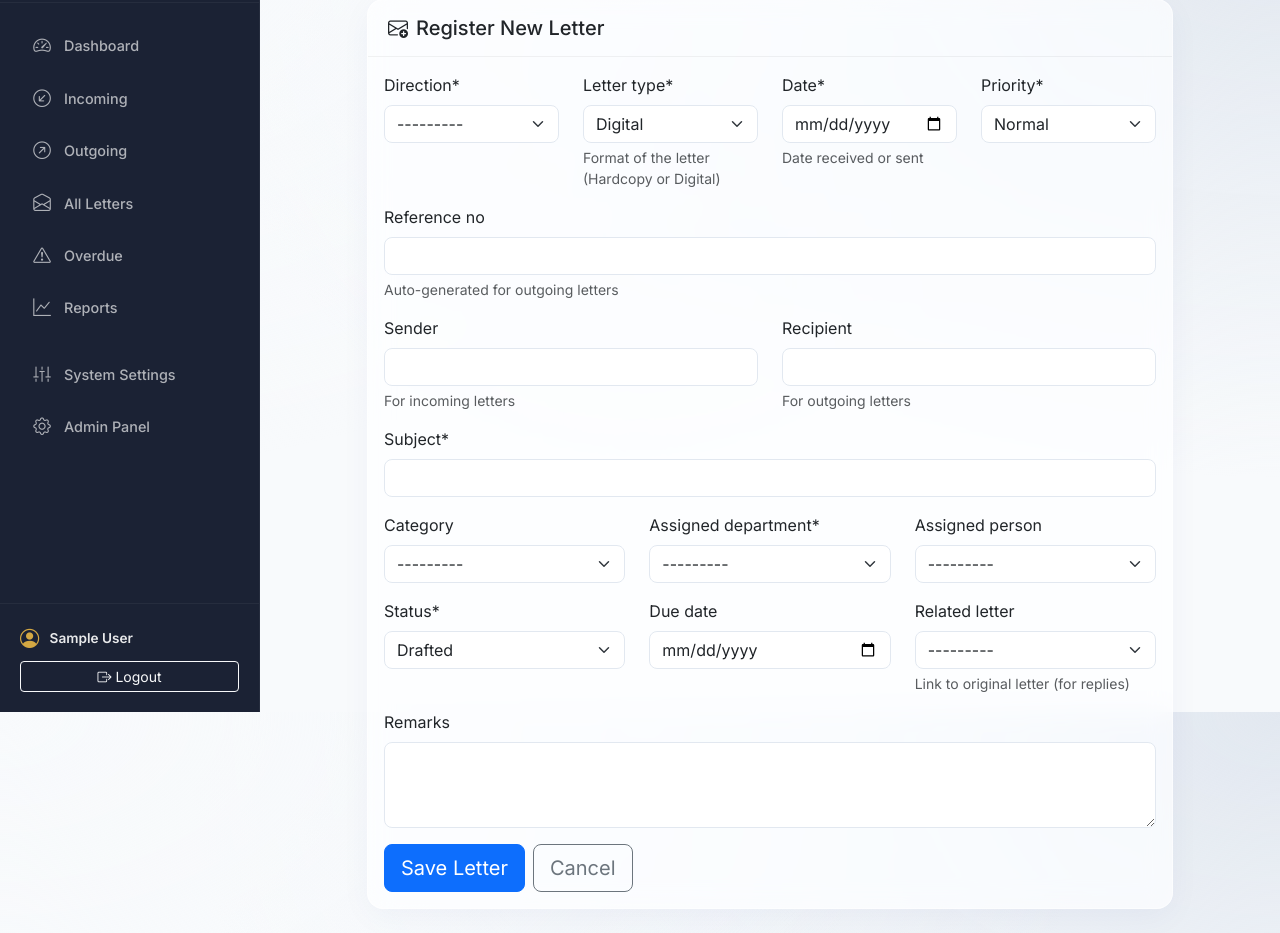
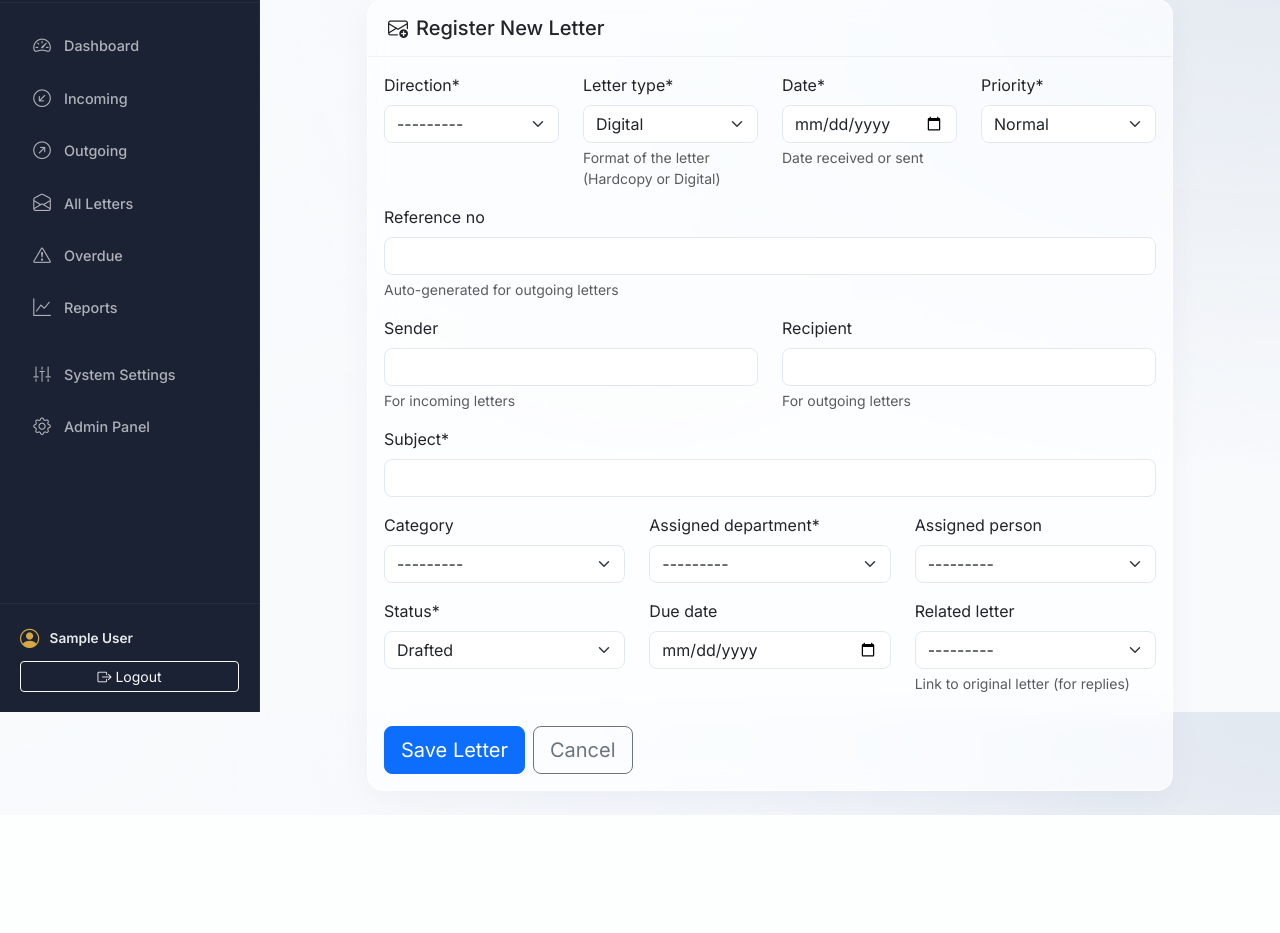
Before and after one commit to zackpro94/LMS, a Django app: page /letters/create/ in a window 1280 px wide. Shown: the part 88-1021 px from the top of the page. After the commit the page ends 903 px from the top, so only its background shows below. Run offline with Django 5.2, Linux system fonts and the light colour scheme; the visitor is signed in with stand-in values (Sample User, id 1); data comes from the database, SQL or seed files in the repository; data that the repository does not hold is empty; some libraries are stand-ins or nearby versions.

Commit message:
Remove remarks field from letters

```diff
--- a/letters/forms.py
+++ b/letters/forms.py
@@ -13,12 +13,11 @@ class LetterForm(forms.ModelForm):
         fields = [
             'reference_no', 'direction', 'letter_type', 'date', 'sender', 'recipient', 'subject',
             'category', 'priority', 'assigned_department', 'assigned_person',
-            'status', 'related_letter', 'due_date', 'remarks',
+            'status', 'related_letter', 'due_date',
         ]
         widgets = {
             'date': forms.DateInput(attrs={'type': 'date'}),
             'due_date': forms.DateInput(attrs={'type': 'date'}),
-            'remarks': forms.Textarea(attrs={'rows': 3}),
         }
 
     def __init__(self, *args, user=None, **kwargs):
@@ -64,7 +63,6 @@ class LetterForm(forms.ModelForm):
                 Column('due_date', css_class='col-md-4'),
                 Column('related_letter', css_class='col-md-4'),
             ),
-            'remarks',
             Div(
                 Submit('submit', 'Save Letter', css_class='btn btn-primary btn-lg me-2'),
                 HTML('<a href="{% url \'letters:letter_list\' %}" class="btn btn-outline-secondary btn-lg">Cancel</a>'),
@@ -92,12 +90,11 @@ class IncomingLetterForm(LetterForm):
         fields = [
             'reference_no', 'direction', 'letter_type', 'date', 'sender', 'subject',
             'category', 'priority', 'assigned_department', 'assigned_person',
-            'status', 'related_letter', 'due_date', 'remarks',
+            'status', 'related_letter', 'due_date',
         ]
         widgets = {
             'date': forms.DateInput(attrs={'type': 'date'}),
             'due_date': forms.DateInput(attrs={'type': 'date'}),
-            'remarks': forms.Textarea(attrs={'rows': 3}),
         }
 
     def __init__(self, *args, user=None, **kwargs):
@@ -140,7 +137,6 @@ class IncomingLetterForm(LetterForm):
                 Column('due_date', css_class='col-md-4'),
                 Column('related_letter', css_class='col-md-4'),
             ),
-            'remarks',
             Div(
                 Submit('submit', 'Save Incoming Letter', css_class='btn btn-primary btn-lg me-2'),
                 HTML('<a href="{% url \'letters:incoming_letter_list\' %}" class="btn btn-outline-secondary btn-lg">Cancel</a>'),
@@ -157,12 +153,11 @@ class OutgoingLetterForm(LetterForm):
         fields = [
             'direction', 'letter_type', 'date', 'recipient', 'subject',
             'category', 'priority', 'assigned_department', 'assigned_person',
-            'status', 'related_letter', 'due_date', 'remarks',
+            'status', 'related_letter', 'due_date',
         ]
         widgets = {
             'date': forms.DateInput(attrs={'type': 'date'}),
             'due_date': forms.DateInput(attrs={'type': 'date'}),
-            'remarks': forms.Textarea(attrs={'rows': 3}),
         }
 
     def __init__(self, *args, user=None, **kwargs):
@@ -198,7 +193,6 @@ class OutgoingLetterForm(LetterForm):
                 Column('due_date', css_class='col-md-4'),
                 Column('related_letter', css_class='col-md-4'),
             ),
-            'remarks',
             Div(
                 Submit('submit', 'Save Outgoing Letter', css_class='btn btn-primary btn-lg me-2'),
                 HTML('<a href="{% url \'letters:outgoing_letter_list\' %}" class="btn btn-outline-secondary btn-lg">Cancel</a>'),
--- a/letters/models.py
+++ b/letters/models.py
@@ -153,7 +153,6 @@ class Letter(models.Model):
         help_text='Link to original letter (for replies)',
     )
     due_date = models.DateField(null=True, blank=True)
-    remarks = models.TextField(blank=True)
     created_by = models.ForeignKey(
         settings.AUTH_USER_MODEL, on_delete=models.PROTECT,
         related_name='created_letters',
```
Also changed, not shown: templates/letters/letter_detail.html (+0 -8 lines), letters/migrations/0011_remove_letter_remarks.py (added).
